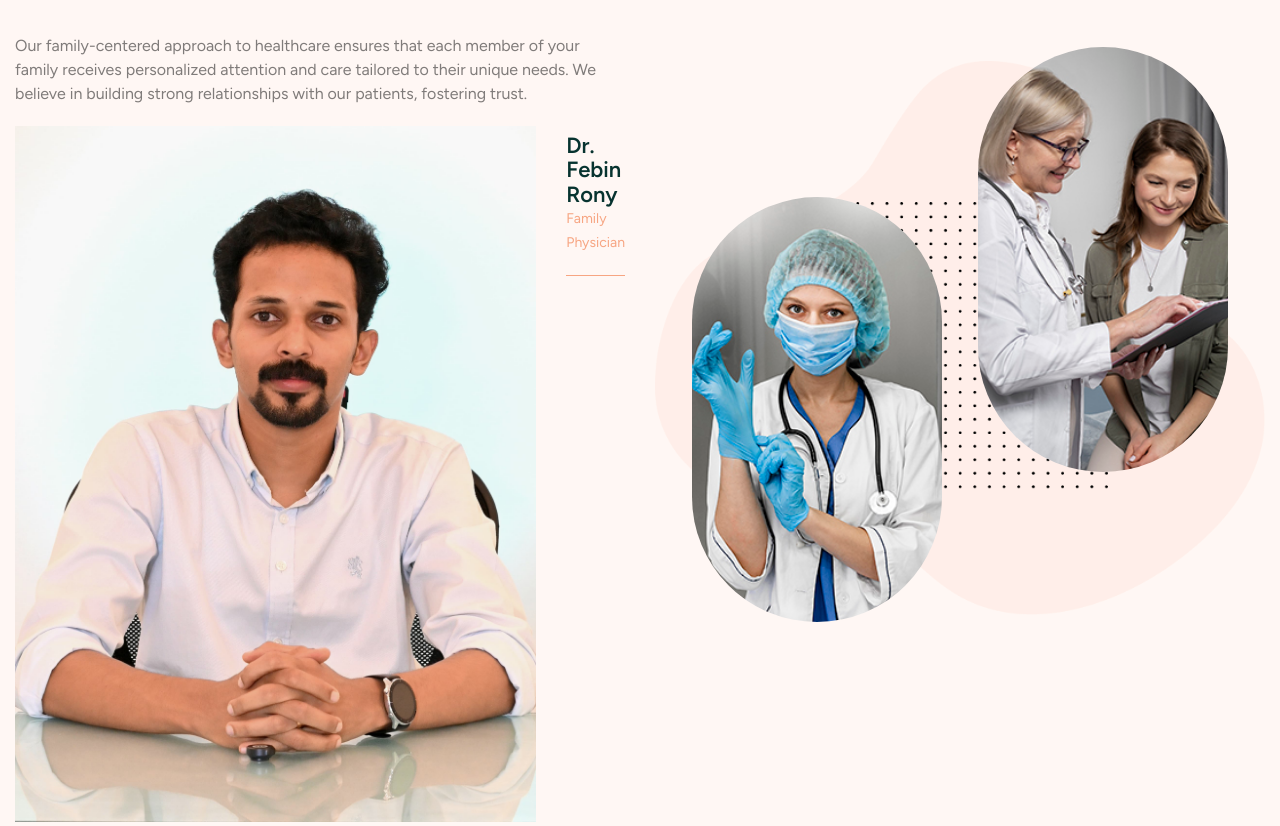
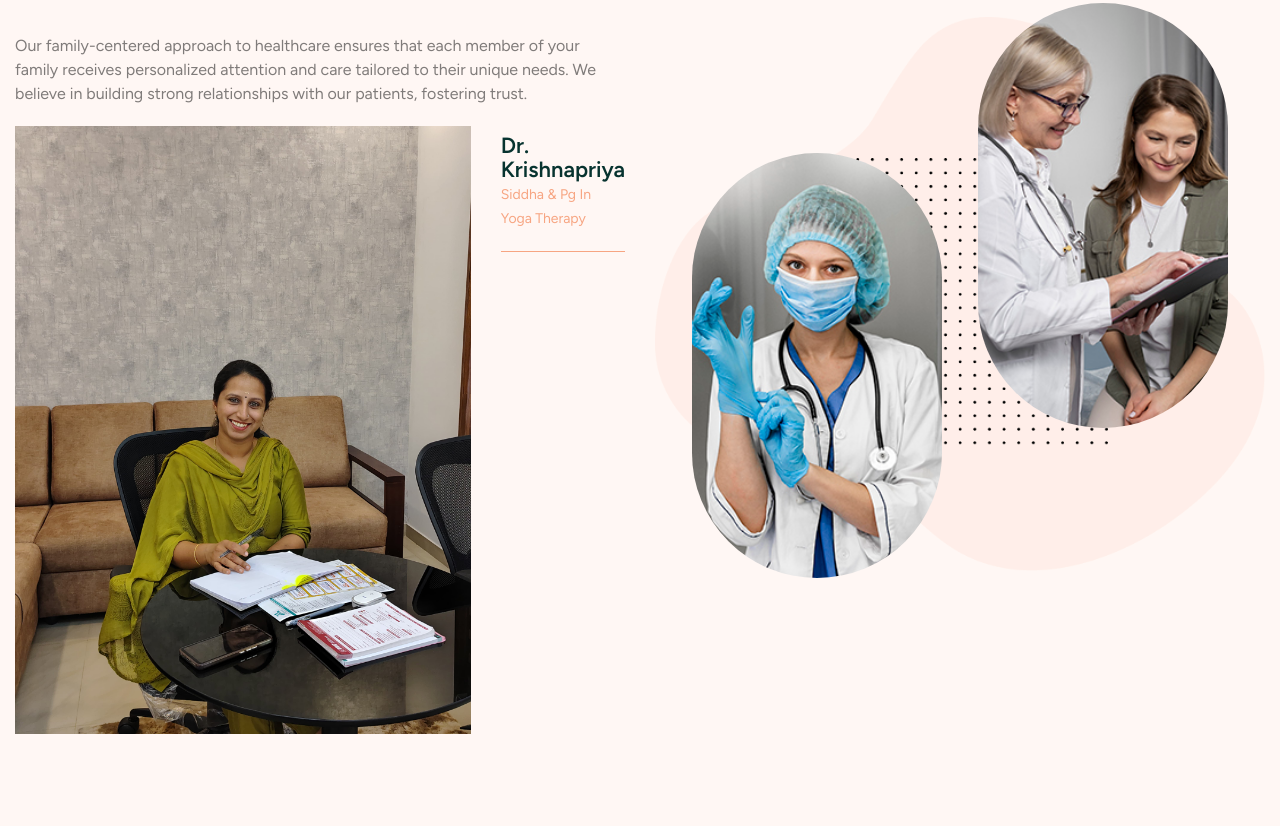
Before and after one commit to ABDUL174/drpulse, a plain HTML site: page about.html in a window 1280 px wide. Shown: the part 674-1500 px from the top of the page. Drawn offline with Linux system fonts and the light colour scheme; a script that the page names is missing.

Commit message:
Update about.html

```diff
--- a/about.html
+++ b/about.html
@@ -127,7 +127,7 @@
                             <!-- About Footer Image Start -->
                             <div class="about-footer-img">
                                 <figure class="image-anime">
-                                    <img src="images/team-3.jpg" alt="">
+                                    <img src="images/team-2.jpg" alt="">
                                 </figure>
                             </div>
                             <!-- About Footer Image End -->
@@ -135,8 +135,8 @@
                             <!-- About Footer Content Start -->
                             <div class="about-footer-content">
                                 <div class="footer-content-title">
-                                    <h3>dr. Febin Rony</h3>
-                                    <p>family physician</p>
+                                    <h3>dr. Krishnapriya</h3>
+                                    <p>Siddha & pg in Yoga therapy</p>
                                 </div>
 
                             </div>
```
